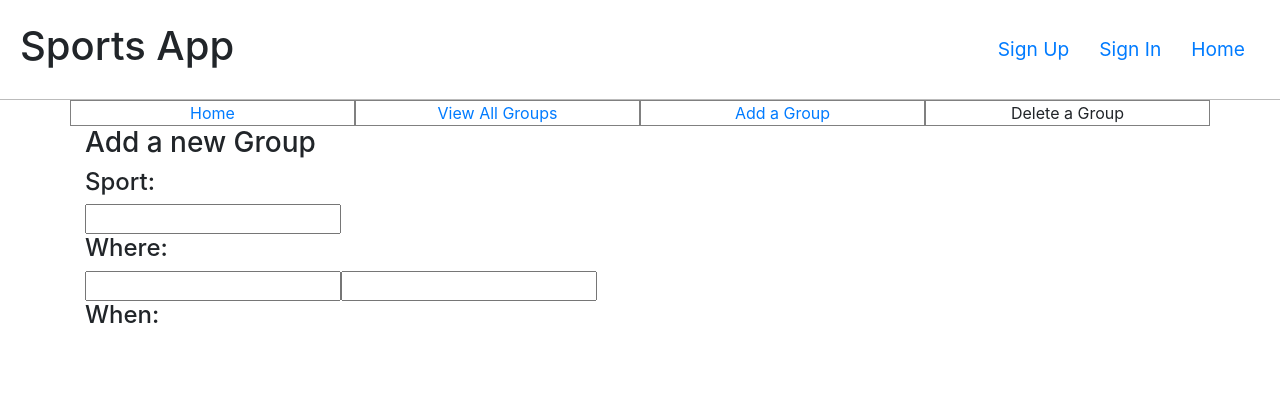
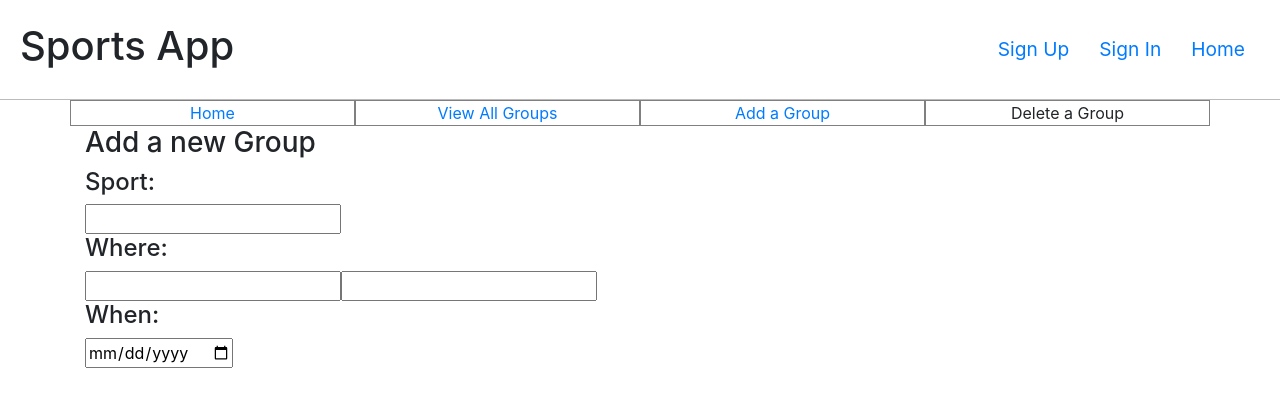
Before and after one commit to cpcurtis1218/Sports-App-Client, a React app: page /#/add-group in a window 1280 px wide. Shown: the top 402 px of the page. Built offline with nearby package versions, Linux system fonts and the light colour scheme.

Commit message:
Add input for date, type date

```diff
--- a/src/group-components/AddGroup.js
+++ b/src/group-components/AddGroup.js
@@ -8,7 +8,8 @@ class AddGroup extends Component {
       group: {
         sport: '',
         city: '',
-        state: ''
+        state: '',
+        date: ''
       }
     }
   }
@@ -20,7 +21,7 @@ class AddGroup extends Component {
   }
 
   render () {
-    const { sport, city, state } = this.state.group
+    const { sport, city, state, date } = this.state.group
     return (
       <div>
         <h3>Add a new Group</h3>
@@ -31,6 +32,7 @@ class AddGroup extends Component {
           <input required={true} value={city} type='string' name='city' onChange={this.handleChange}/>
           <input required={true} value={state} type='string' name='state' onChange={this.handleChange}/>
           <h4>When:</h4>
+          <input required={true} value={date} type='date' name='date' onChange={this.handleChange}/>
         </form>
       </div>
     )
```
